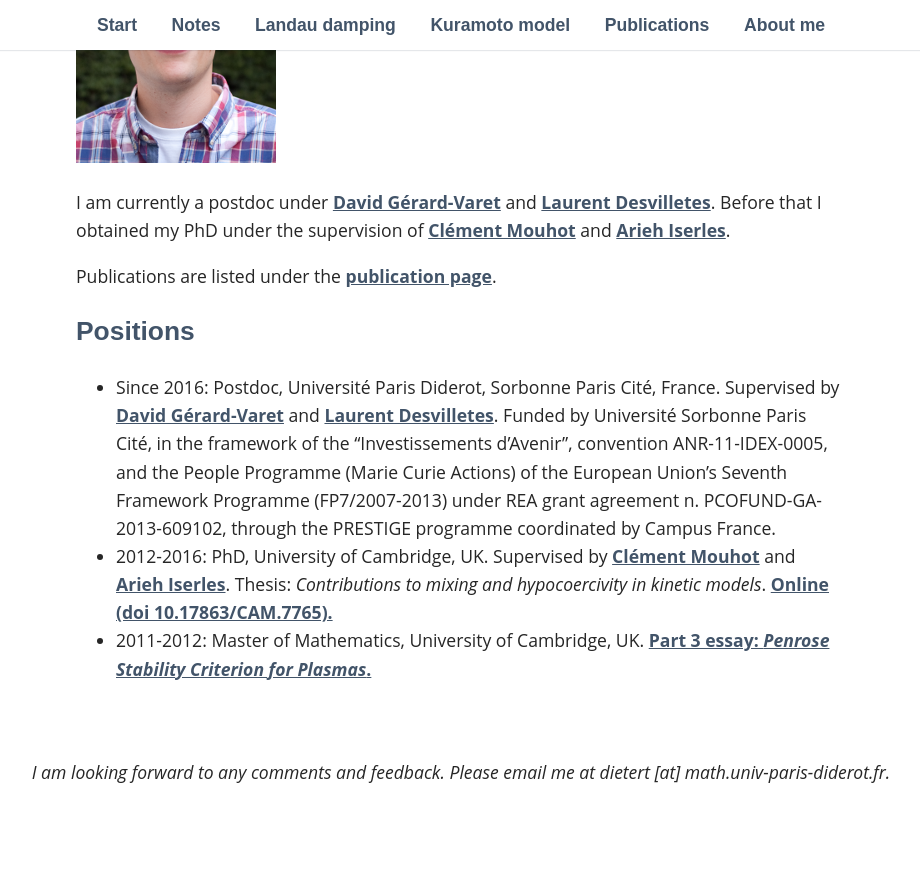
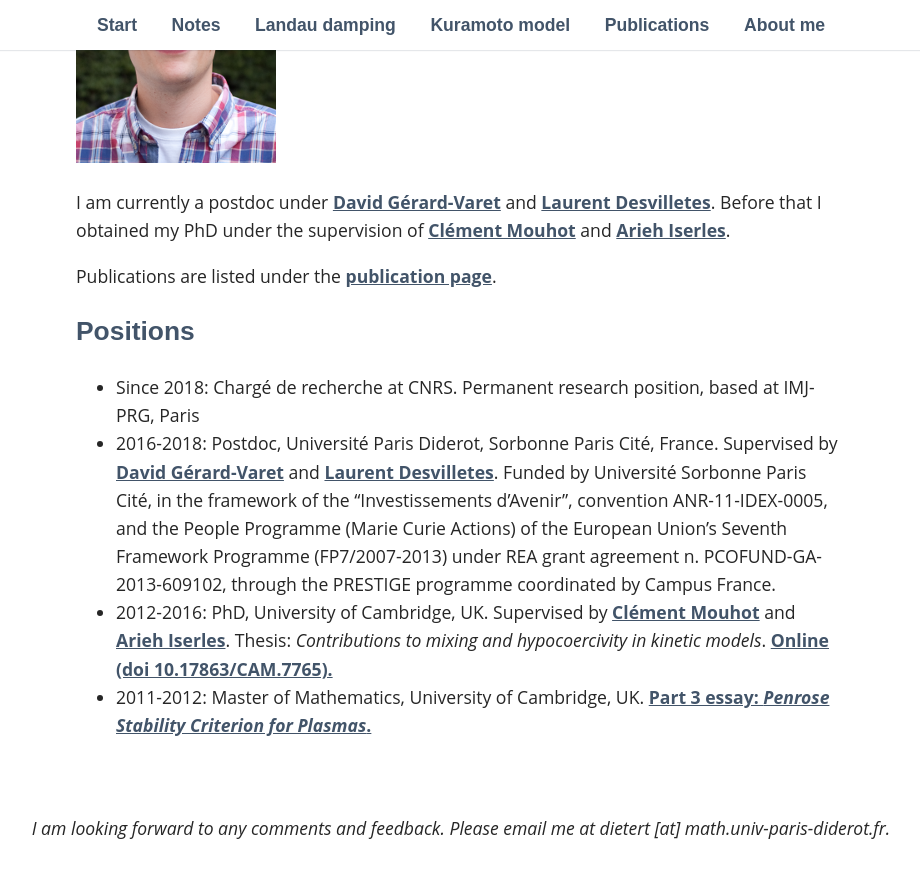
Before and after one commit to hdietert/hdietert.github.io, a Jekyll site: the page built from about.md, in a window 1280 px wide and 900 px high, scrolled down 731 px. Shown: the top 878 px of the window, without its empty margins (179-1099 px from the left). Built offline with Jekyll 4.4.1, drawn with Linux system fonts in a browser that asks for light colours; before the commit the page ends 1575 px from its top, so only the background shows below that.

Commit message:
update position

```diff
--- a/about.md
+++ b/about.md
@@ -15,7 +15,9 @@ Publications are listed under the [publication page][pub].
 Positions
 ---------
 
-- Since 2016: Postdoc, Université Paris Diderot, Sorbonne Paris Cité,
+- Since 2018: Chargé de recherche at CNRS. Permanent research
+  position, based at IMJ-PRG, Paris
+- 2016-2018: Postdoc, Université Paris Diderot, Sorbonne Paris Cité,
   France.  Supervised by [David Gérard-Varet][dgv] and [Laurent
   Desvilletes][ld]. Funded by Université Sorbonne Paris Cité, in
   the framework of the "Investissements d'Avenir", convention
```
